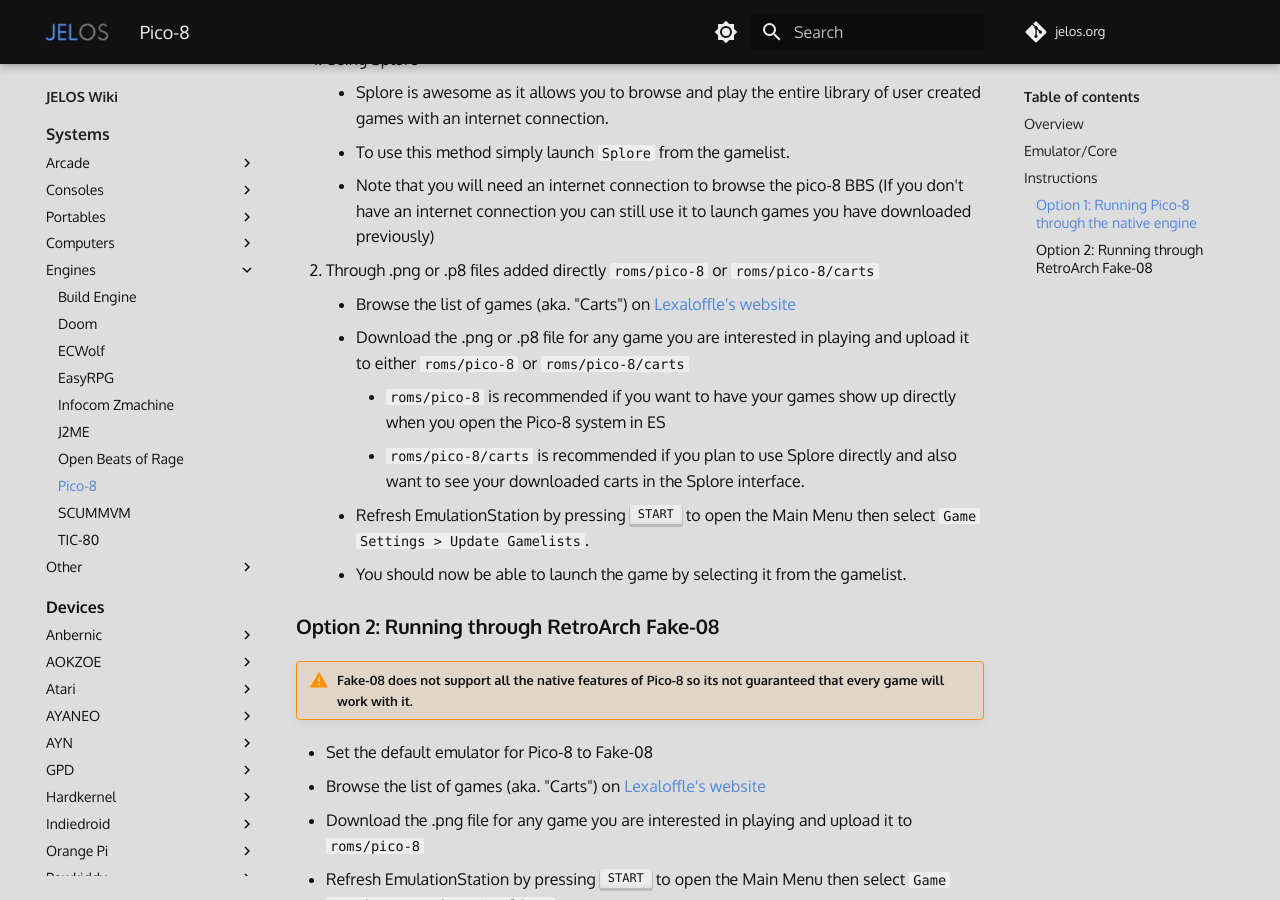
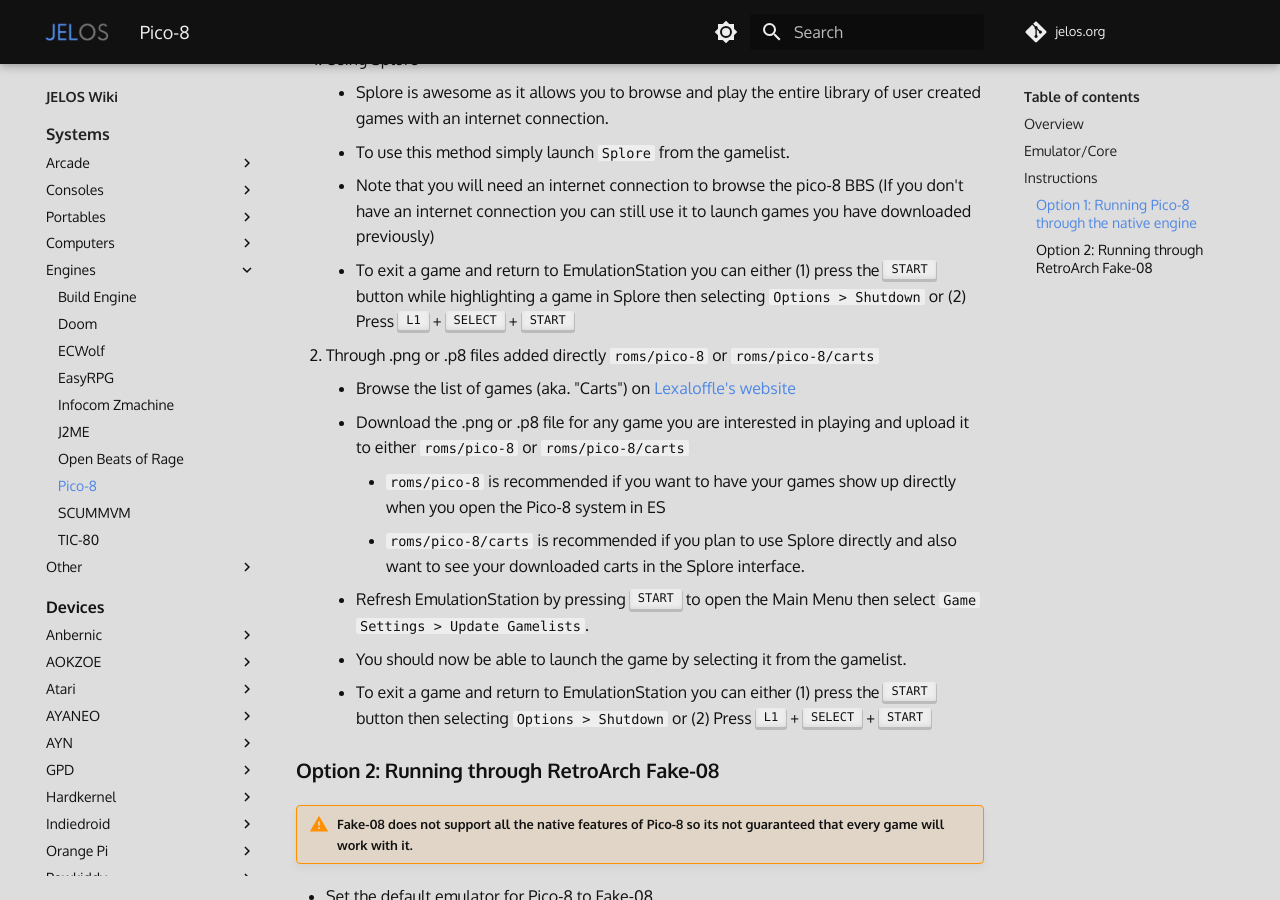
Before and after one commit to wbrawner/jelos.org, an MkDocs documentation site: the page built from docs/systems/pico-8.md, in a window 1280 px wide and 900 px high, scrolled down 1560 px. Built offline with MkDocs 1.6.1 and Material for MkDocs 9.7.7, drawn with Linux system fonts in a browser that asks for light colours; some web fonts are replaced; comment, search, counter and statistics services are not loaded.

Commit message:
Update pico-8.md

```diff
--- a/docs/systems/pico-8.md
+++ b/docs/systems/pico-8.md
@@ -51,6 +51,7 @@
     - Splore is awesome as it allows you to browse and play the entire library of user created games with an internet connection.
     - To use this method simply launch `Splore` from the gamelist.
     - Note that you will need an internet connection to browse the pico-8 BBS (If you don't have an internet connection you can still use it to launch games you have downloaded previously)
+    - To exit a game and return to EmulationStation you can either (1) press the ++"START"++ button while highlighting a game in Splore then selecting `Options > Shutdown` or (2) Press ++"L1"++ + ++"SELECT"++ + ++"START"++
 2. Through .png or .p8 files added directly `roms/pico-8` or `roms/pico-8/carts`
     - Browse the list of games (aka. "Carts") on [Lexaloffle's website](https://www.lexaloffle.com/bbs/?cat=7&carts_tab=1#mode=carts&sub=2)
     - Download the .png or .p8 file for any game you are interested in playing and upload it to either `roms/pico-8` or `roms/pico-8/carts`
@@ -58,6 +59,7 @@
         - `roms/pico-8/carts` is recommended if you plan to use Splore directly and also want to see your downloaded carts in the Splore interface.
     - Refresh EmulationStation by pressing ++"START"++ to open the Main Menu then select `Game Settings > Update Gamelists`.
     - You should now be able to launch the game by selecting it from the gamelist.
+    - To exit a game and return to EmulationStation you can either (1) press the ++"START"++ button then selecting `Options > Shutdown` or (2) Press ++"L1"++ + ++"SELECT"++ + ++"START"++
 
 ### Option 2: Running through RetroArch Fake-08
 
```
